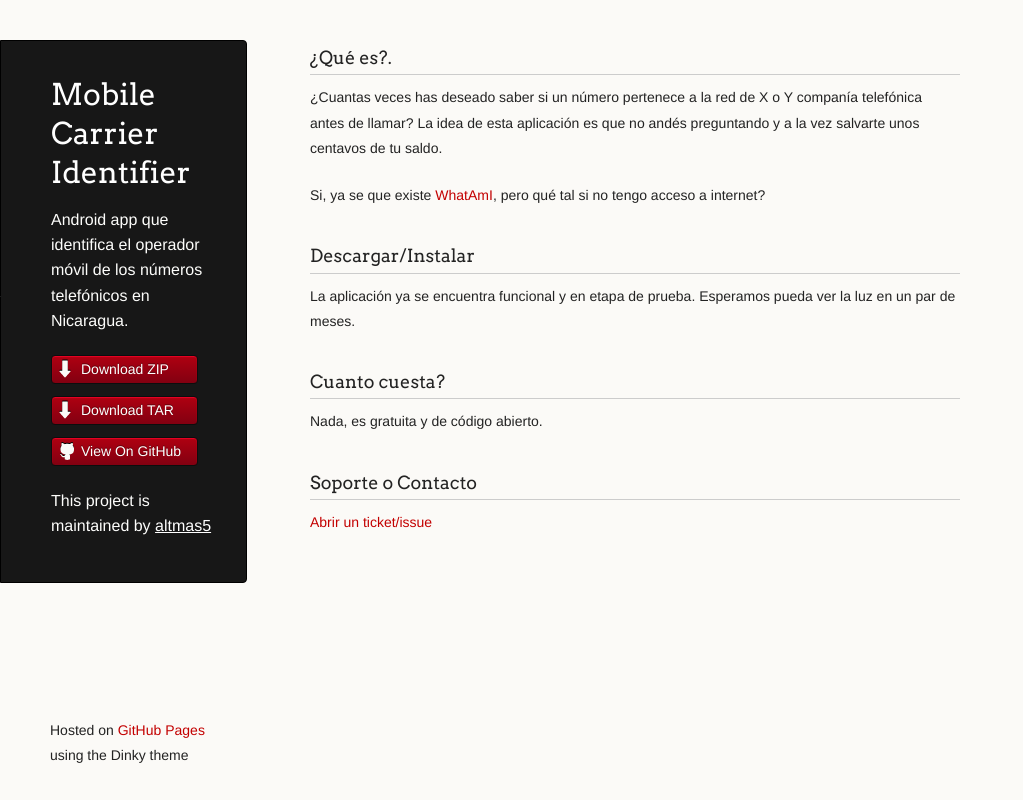
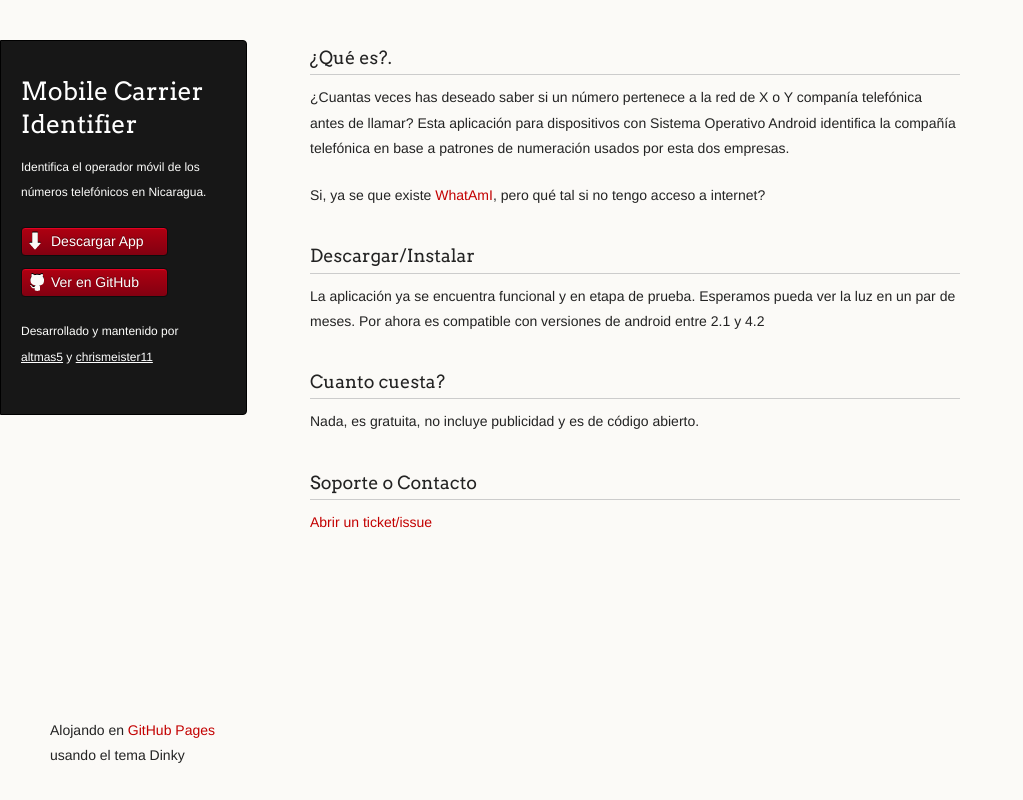
Before and after one commit to altmas5/MobileCarrierIdentifier, a plain HTML site: page index.html in a window 1280 px wide. Shown: the whole page, without its empty margins (0-1023 px from the left). Drawn offline with Linux system fonts and the light colour scheme.

Commit message:
personalizando el sitio

```diff
--- a/index.html
+++ b/index.html
@@ -3,7 +3,7 @@
   <head>
     <meta charset="utf-8">
     <meta http-equiv="X-UA-Compatible" content="chrome=1">
-    <title>Mobile Carrier Identifier by altmas5</title>
+    <title>Mobile Carrier Identifier</title>
 
     <link rel="stylesheet" href="stylesheets/styles.css">
     <link rel="stylesheet" href="stylesheets/pygment_trac.css">
@@ -17,40 +17,40 @@
     <div class="wrapper">
       <header>
         <h1 class="header">Mobile Carrier Identifier</h1>
-        <p class="header">Android app que identifica el operador móvil de los números telefónicos en Nicaragua.</p>
+        <p class="header">Identifica el operador móvil de los números telefónicos en Nicaragua.</p>
 
         <ul>
-          <li class="download"><a class="buttons" href="https://github.com/altmas5/MobileCarrierIdentifier/zipball/master">Download ZIP</a></li>
-          <li class="download"><a class="buttons" href="https://github.com/altmas5/MobileCarrierIdentifier/tarball/master">Download TAR</a></li>
-          <li><a class="buttons github" href="https://github.com/altmas5/MobileCarrierIdentifier">View On GitHub</a></li>
+          <li class="download"><a class="buttons" href="https://github.com/altmas5/MobileCarrierIdentifier/zipball/master">Descargar App</a></li>
+          <li><a class="buttons github" href="https://github.com/altmas5/MobileCarrierIdentifier">Ver en GitHub</a></li>
         </ul>
 
-        <p class="header">This project is maintained by <a class="header name" href="https://github.com/altmas5">altmas5</a></p>
+        <p class="header">Desarrollado y mantenido por <a class="header name" href="https://github.com/altmas5">altmas5</a> y <a class="header name" href="https://github.com/chrismeister">chrismeister11</a></p>
 
 
       </header>
       <section>
         <h3>¿Qué es?.</h3>
 
-<p>¿Cuantas veces has deseado saber si un número pertenece a la red de X o Y companía telefónica antes de llamar? La idea de esta aplicación es que no andés preguntando y a la vez salvarte unos centavos de tu saldo. </p>
+<p>¿Cuantas veces has deseado saber si un n&uacute;mero pertenece a la red de X o Y compan&iacute;a telef&oacute;nica antes de llamar? Esta aplicaci&oacute;n para dispositivos con Sistema Operativo Android identifica la compa&ntilde;&iacute;a telef&oacute;nica en base a patrones de numeraci&oacute;n usados por esta dos empresas.</p>
 
 <p>Si, ya se que existe <a href="http://whatami.logicanica.com/">WhatAmI</a>, pero qué tal si no tengo acceso a internet?</p>
 
 <h3>Descargar/Instalar</h3>
 
 <p>La aplicación ya se encuentra funcional y en etapa de prueba.
-Esperamos pueda ver la luz en un par de meses.</p>
+Esperamos pueda ver la luz en un par de meses.
+Por ahora es compatible con versiones de android entre 2.1 y 4.2</p>
 
 <h3>Cuanto cuesta?</h3>
 
-<p>Nada, es gratuita y de código abierto.</p>
+<p>Nada, es gratuita, no incluye publicidad y es de código abierto.</p>
 
 <h3>Soporte o Contacto</h3>
 
-<p><a href="https://github.com/altmas5/MobileCarrierIdentifier/issue">Abrir un ticket/issue</a></p>
+<p><a href="https://github.com/altmas5/MobileCarrierIdentifier/issues">Abrir un ticket/issue</a></p>
       </section>
       <footer>
-        <p><small>Hosted on <a href="https://pages.github.com">GitHub Pages</a> using the Dinky theme</small></p>
+        <p><small>Alojando en <a href="https://pages.github.com">GitHub Pages</a> usando el tema Dinky</small></p>
       </footer>
     </div>
     <!--[if !IE]><script>fixScale(document);</script><![endif]-->
--- a/stylesheets/styles.css
+++ b/stylesheets/styles.css
@@ -207,7 +207,7 @@ td {
 header {
 	background-color: #171717;
 	color: #FDFDFB;
-  width:170px;
+  width:200px;
   float:left;
   position:fixed;
 	border: 1px solid #000;
@@ -217,18 +217,18 @@ header {
 	-moz-border-radius-bottomright: 4px;
 	border-top-right-radius: 4px;
 	border-bottom-right-radius: 4px;
-	padding: 34px 25px 22px 50px;
+	padding: 34px 25px 22px 20px;
 	margin: 30px 25px 0 0;
 	-webkit-font-smoothing: antialiased;
 }
 
 p.header {
-	font-size: 16px;
+	font-size: 12px;
 }
 
 h1.header {
 	font-family: Arvo, sans-serif;
-	font-size: 30px;
+	font-size: 25px;
 	font-weight: 300;
 	line-height: 1.3em;
 	border-bottom: none;
```
